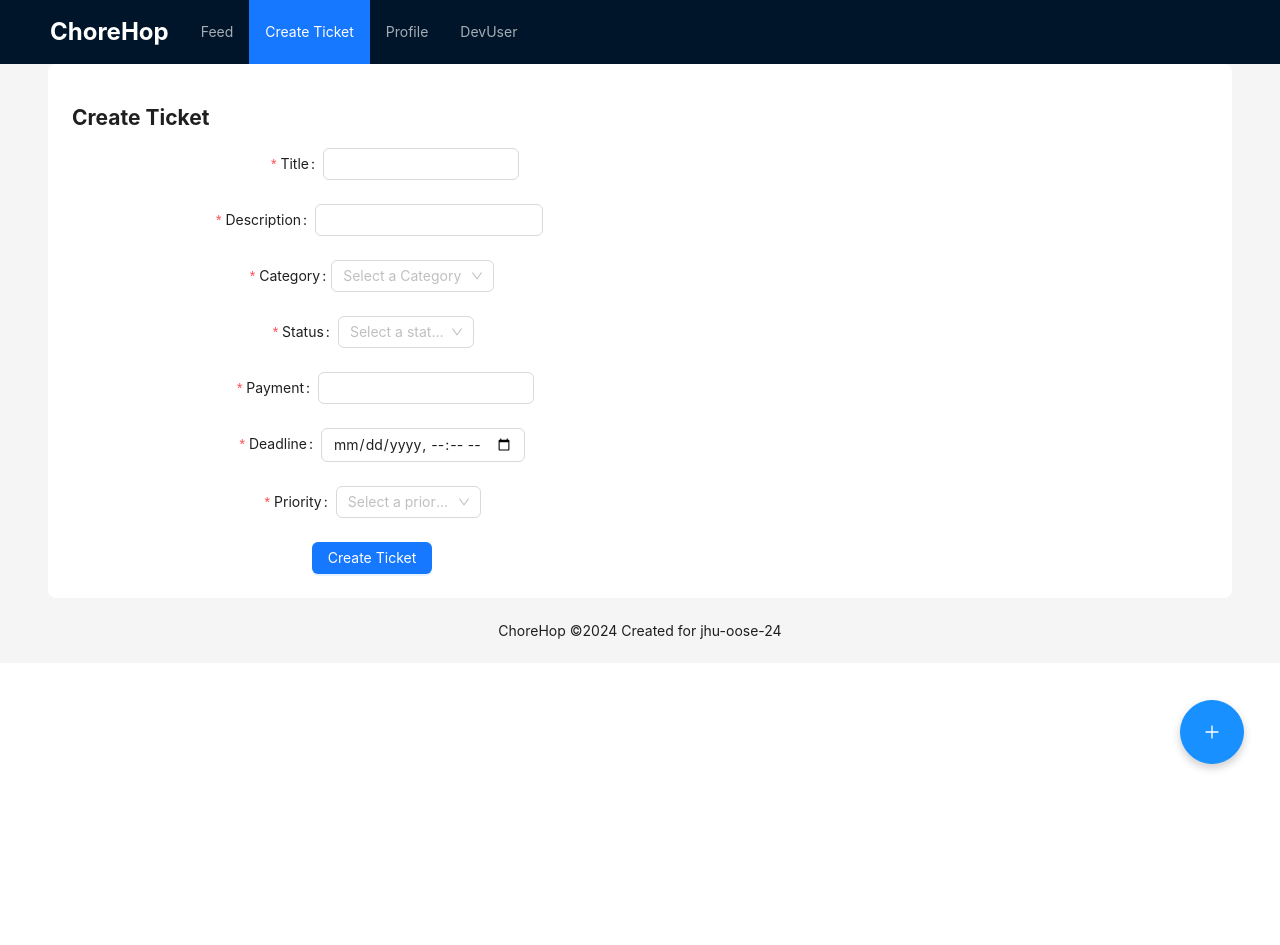
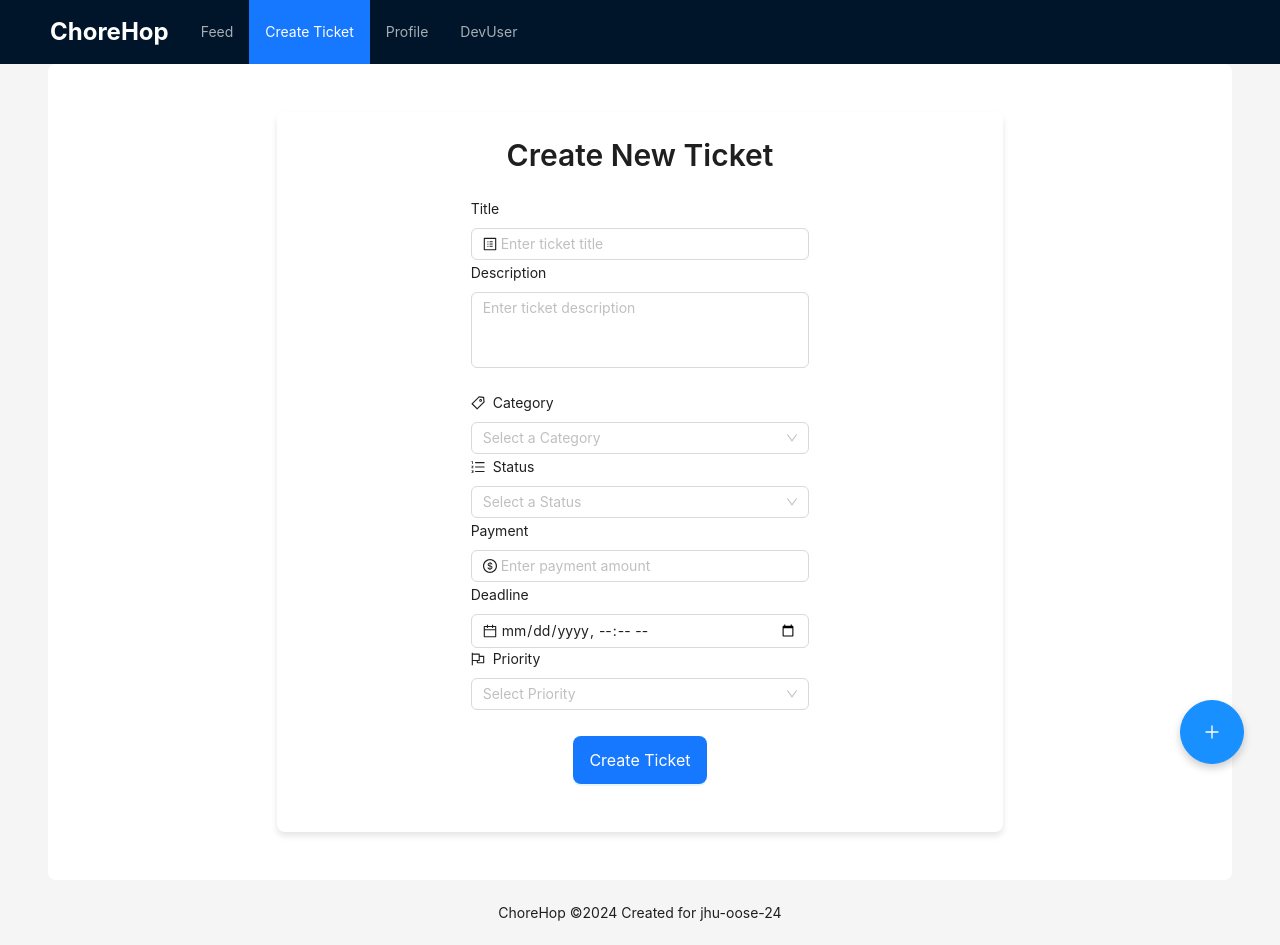
Before and after one commit to jhu-oose-f24/Team-Orange, a React (Create React App) app in the folder frontend/: page /create-ticket in a window 1280 px wide. Before the commit the page ends 800 px from the top, so only its background shows below. Built offline with nearby package versions, Linux system fonts and the light colour scheme; the HTML template or start-up script is replaced by a standard one.

Commit message:
CreateTIcket added

```diff
--- a/frontend/src/components/CreateTicket.tsx
+++ b/frontend/src/components/CreateTicket.tsx
@@ -1,7 +1,16 @@
 import React, { useState } from "react";
-import { Button, Form, Input, Select } from "antd";
+import { Button, Form, Input, Select, Card, Row, Col, Typography, Space, message } from "antd";
+import {
+  DollarOutlined,
+  CalendarOutlined,
+  TagOutlined,
+  ProfileOutlined,
+  FlagOutlined,
+  OrderedListOutlined
+} from '@ant-design/icons';
+import createTicket from "../api/CreateTicket";
 
-import createTicket from "../api/CreateTicket";
+const { Title } = Typography;
 
 type CreateTicketForm = {
   title: string;
@@ -17,70 +26,78 @@ type CreateTicketForm = {
 
 const CreateTicket: React.FC = () => {
   const [deadline, setDeadline] = useState("");
-  const [error, setError] = useState<string | null>(null);
-  const [success, setSuccess] = useState<string | null>(null);
+  const [form] = Form.useForm();
 
-  const handleSubmit = async (form: CreateTicketForm) => {
+  const handleSubmit = async (formData: CreateTicketForm) => {
+    try {
       const newTicket = {
-      title: form.title,
-      description: form.description,
-      category: form.category,
-      status: form.status,
+        title: formData.title,
+        description: formData.description,
+        category: formData.category,
+        status: formData.status,
         deadline,
         owner_id: String(localStorage.getItem('activeUID')),
-      assigneduser_id: undefined, // currently all new tickets are unassigned. Do we want to assign at creation later?
-      payment: Number(form.payment),
-      priority: form.priority,
+        assigneduser_id: undefined,
+        payment: Number(formData.payment),
+        priority: formData.priority,
       };
 
-    try {
       await createTicket(newTicket);
+      message.success("Ticket created successfully!");
+      form.resetFields();
       setDeadline("");
-      setSuccess(
-        "Successfully Created your new ticket. View it in the Feed page.",
-      );
     } catch (error) {
-      setError("Failed to create ticket. Please try again later.");
+      message.error("Failed to create ticket. Please try again.");
     }
   };
 
   return (
-    <div>
-      <h2>Create Ticket</h2>
-      {error && <div className="error">{error}</div>}
-      {success && <div className="success">{success}</div>}
+    <Row justify="center" style={{ padding: '24px' }}>
+      <Col xs={24} sm={22} md={20} lg={18} xl={16}>
+        <Card bordered={false} style={{ borderRadius: '8px', boxShadow: '0 4px 6px rgba(0,0,0,0.1)', width: '100%' }}>
+          <Space direction="vertical" size="large" style={{ width: '100%' }}>
+            <Title level={2} style={{ textAlign: 'center', margin: 0 }}>Create New Ticket</Title>
+
             <Form
+              form={form}
               name="CreateTicketForm"
-        labelCol={{ span: 8 }}
-        wrapperCol={{ span: 16 }}
-        style={{ maxWidth: 600 }}
-        initialValues={{ remember: true }}
+              layout="vertical"
               onFinish={handleSubmit}
+              requiredMark="optional"
+              style={{ maxWidth: '100%' }}
             >
               <Form.Item<CreateTicketForm>
                 label="Title"
                 name="title"
                 rules={[{ required: true, message: "Please input a title!" }]}
+                style={{ height: '40px', width: '50%' }}
               >
-          <Input />
+                <Input prefix={<ProfileOutlined />} placeholder="Enter ticket title" />
               </Form.Item>
 
               <Form.Item<CreateTicketForm>
                 label="Description"
                 name="description"
                 rules={[{ required: true, message: "Please input a description!" }]}
+                style={{ width: '50%' }}
               >
-          <Input />
+                <Input.TextArea
+                  placeholder="Enter ticket description"
+                  autoSize={{ minRows: 3, maxRows: 6 }}
+                />
               </Form.Item>
 
-        {/* Do we want a dropdown for assigned user here? */}
-
               <Form.Item<CreateTicketForm>
-          label="Category"
+                label={
+                  <Space>
+                    <TagOutlined />
+                    Category
+                  </Space>
+                }
                 name="category"
-          rules={[{ required: true, message: "Please input a category!" }]}
+                rules={[{ required: true, message: "Please select a category!" }]}
+                style={{ height: '40px', width: '50%' }}
               >
-          {/* // 'Errands', 'Landscaping', 'Delivery', 'Pet Care', 'Cleaning', 'Gear Rental', 'Other' */}
                 <Select placeholder="Select a Category">
                   <Select.Option value="Errands">Errands</Select.Option>
                   <Select.Option value="Landscaping">Landscaping</Select.Option>
@@ -93,11 +110,17 @@ const CreateTicket: React.FC = () => {
               </Form.Item>
 
               <Form.Item<CreateTicketForm>
-          label="Status"
+                label={
+                  <Space>
+                    <OrderedListOutlined />
+                    Status
+                  </Space>
+                }
                 name="status"
-          rules={[{ required: true, message: "Select from a Status!" }]}
+                rules={[{ required: true, message: "Please select a status!" }]}
+                style={{ height: '40px', width: '50%' }}
               >
-          <Select placeholder="Select a status">
+                <Select placeholder="Select a Status" >
                   <Select.Option value="Open">Open</Select.Option>
                   <Select.Option value="InProgress">InProgress</Select.Option>
                   <Select.Option value="Done">Done</Select.Option>
@@ -108,40 +131,66 @@ const CreateTicket: React.FC = () => {
               <Form.Item<CreateTicketForm>
                 label="Payment"
                 name="payment"
-          rules={[{ required: true, message: "Please input a payment!" }]}
+                rules={[{ required: true, message: "Please input a payment amount!" }]}
+                style={{ height: '40px', width: '50%' }}
               >
-          <Input />
+                <Input
+                  prefix={<DollarOutlined />}
+                  placeholder="Enter payment amount"
+                  type="number"
+                  min={0}
+
+                />
               </Form.Item>
 
               <Form.Item<CreateTicketForm>
                 label="Deadline"
                 name="deadline"
-          rules={[{ required: true, message: "Please input a deadline!" }]}
+                rules={[{ required: true, message: "Please select a deadline!" }]}
+                style={{ height: '40px', width: '50%' }}
               >
                 <Input
+                  prefix={<CalendarOutlined />}
                   type="datetime-local"
                   value={deadline}
                   onChange={(e) => setDeadline(e.target.value)}
-            required
                 />
               </Form.Item>
+
               <Form.Item<CreateTicketForm>
-          label="Priority"
+                label={
+                  <Space>
+                    <FlagOutlined />
+                    Priority
+                  </Space>
+                }
                 name="priority"
-          rules={[{ required: true, message: "Please input a priority!" }]}
+                rules={[{ required: true, message: "Please select a priority!" }]}
+                style={{ height: '40px', width: '50%' }}
               >
-          <Select placeholder="Select a priority">
+                <Select placeholder="Select Priority">
                   <Select.Option value="Low">Low</Select.Option>
                   <Select.Option value="Medium">Medium</Select.Option>
                   <Select.Option value="High">High</Select.Option>
                 </Select>
               </Form.Item>
 
-        <Button type="primary" htmlType="submit">
+              <Form.Item style={{ marginTop: '24px' }}>
+                <Button
+                  type="primary"
+                  htmlType="submit"
+                  block
+                  size="large"
+                  style={{ height: '48px' }}
+                >
                   Create Ticket
                 </Button>
+              </Form.Item>
             </Form>
-    </div>
+          </Space>
+        </Card>
+      </Col>
+    </Row>
   );
 };
 
--- a/frontend/src/components/Ticket.tsx
+++ b/frontend/src/components/Ticket.tsx
@@ -258,6 +258,8 @@ const Ticket: React.FC<TicketProps> = ({
         </div>
 
       )}
+
+
       {isAssigning && status !== "Done" && (
         <div className="modal">
           <p>Do you want to assign yourself to this ticket?</p>
```
Lines whose indentation alone changed are shown as unchanged.
